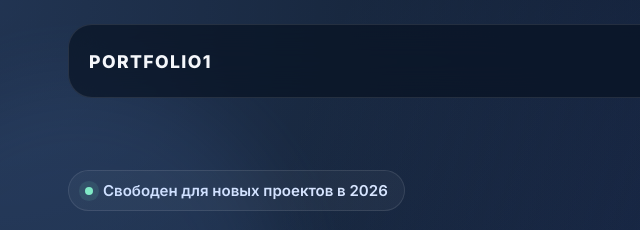
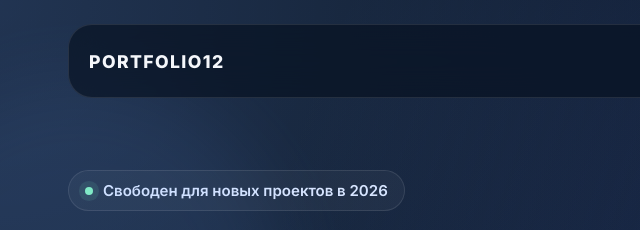
Before and after one commit to IgorGuleshov/my-test-port, a website: page index.html in a window 1280 px wide. Shown: the top 230 px of the page, 12-652 px from the left. Drawn offline with Linux system fonts and the light colour scheme.

Commit message:
Update index.html

```diff
--- a/index.html
+++ b/index.html
@@ -14,7 +14,7 @@
     <div class="hero-glow hero-glow-left" aria-hidden="true"></div>
     <div class="hero-glow hero-glow-right" aria-hidden="true"></div>
     <nav class="nav container">
-      <div class="logo">Portfolio1</div>
+      <div class="logo">Portfolio12</div>
       <div class="nav-links">
         <a href="#about">Обо мне</a>
         <a href="#skills">Навыки</a>
```
